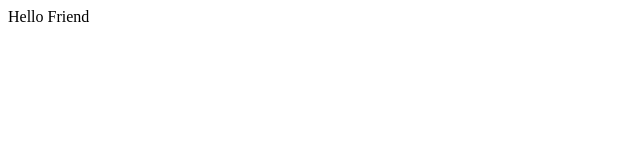
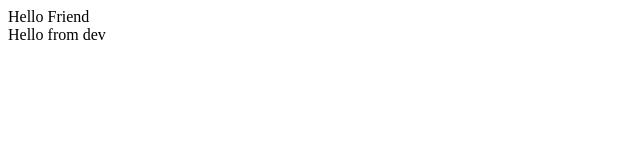
Before and after one commit to Abdelouahed-SENANE/test, a plain HTML site: page index.html in a window 1280 px wide. Shown: the full height of the page, 0-640 px from the left. Drawn offline with Linux system fonts and the light colour scheme.

Commit message:
added hello from dev

```diff
--- a/index.html
+++ b/index.html
@@ -7,5 +7,6 @@
 </head>
 <body>
   <div class="di">Hello Friend</div>
+  <div>Hello from dev</div>
 </body>
 </html>
```
